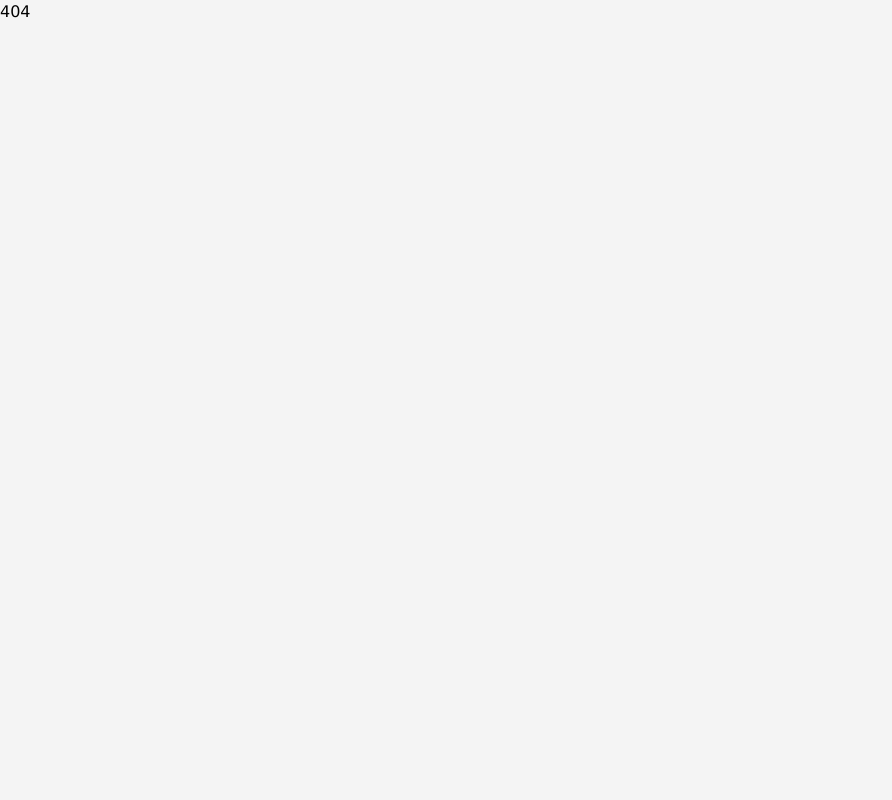
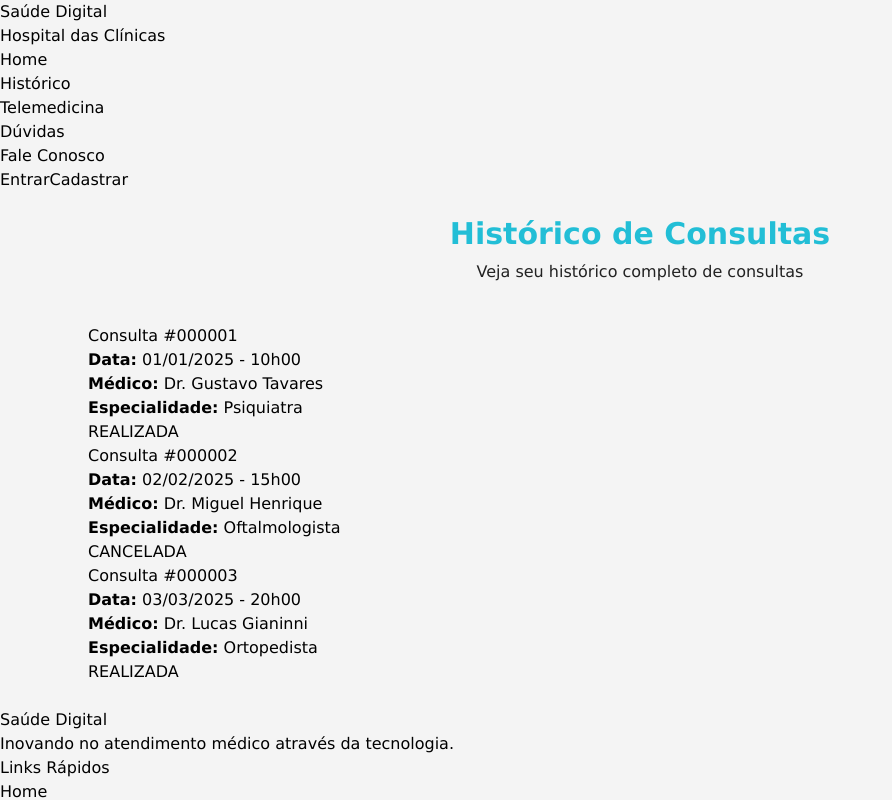
Before and after one commit to Jounaxis/Challenge-Front_end, a React (Vite) app in the folder SaudeDigital_Sprint_3/: page /historico in a window 1280 px wide. Before the commit this address had no page. Shown: the top 800 px of the page, without its empty margins (0-892 px from the left). Built offline with nearby package versions, Linux system fonts and the light colour scheme.

Commit message:
Criação do nosso primeiro arquivo de dados e arquivos de types para typagem

```diff
--- /dev/null
+++ b/SaudeDigital_Sprint_3/src/components/CardsConsulta/index.tsx
@@ -0,0 +1,34 @@
+import type { ConsultaCardProps } from "../../types/ConsultaCardProps";
+
+export default function ConsultaCard({
+  id,
+  data,
+  medico,
+  especialidade,
+  status,
+}: ConsultaCardProps) {
+  const statusClass =
+    status === "REALIZADA"
+      ? "cartao_consulta_status status_realizada"
+      : "cartao_consulta_status status_cancelada";
+
+  return (
+    <div className="cartao_consulta">
+      <h3 className="cartao_consulta_titulo">{`Consulta #${id}`}</h3>
+
+      <div className="cartao_consulta_conteudo">
+        <p className="cartao_consulta_texto">
+          <strong>Data:</strong> {data}
+        </p>
+        <p className="cartao_consulta_texto">
+          <strong>Médico:</strong> {medico}
+        </p>
+        <p className="cartao_consulta_texto">
+          <strong>Especialidade:</strong> {especialidade}
+        </p>
+      </div>
+
+      <span className={statusClass}>{status}</span>
+    </div>
+  );
+}
--- /dev/null
+++ b/SaudeDigital_Sprint_3/src/data/consultas.ts
@@ -0,0 +1,23 @@
+export const consultas = [
+    {
+      id: "000001",
+      data: "01/01/2025 - 10h00",
+      medico: "Dr. Gustavo Tavares",
+      especialidade: "Psiquiatra",
+      status: "REALIZADA",
+    },
+    {
+      id: "000002",
+      data: "02/02/2025 - 15h00",
+      medico: "Dr. Miguel Henrique",
+      especialidade: "Oftalmologista",
+      status: "CANCELADA",
+    },
+    {
+      id: "000003",
+      data: "03/03/2025 - 20h00",
+      medico: "Dr. Lucas Gianinni",
+      especialidade: "Ortopedista",
+      status: "REALIZADA",
+    },
+  ];
--- /dev/null
+++ b/SaudeDigital_Sprint_3/src/pages/Historico/index.tsx
@@ -0,0 +1,30 @@
+import { useEffect } from "react";
+import ConsultaCard from "../../components/CardsConsulta";
+import { consultas } from "../../data/consultas";
+
+export default function Historico() {
+  useEffect(() => {
+    document.title = "Histórico de Consultas - Saúde Digital";
+  }, []);
+
+  return (
+    <main className="max-w-6xl mx-auto p-6">
+      {/* Cabeçalho */}
+      <section className="text-center mb-10">
+        <h2 className="text-3xl font-bold text-[var(--azul-principal)] mb-2">
+          Histórico de Consultas
+        </h2>
+        <p className="text-[var(--cinza-texto-secundario)]">
+          Veja seu histórico completo de consultas
+        </p>
+      </section>
+
+      {/* Lista de consultas */}
+      <section className="container_consultas">
+        {consultas.map((c) => (
+          <ConsultaCard key={c.id} {...c} status={c.status as "REALIZADA" | "CANCELADA"} />
+        ))}
+      </section>
+    </main>
+  );
+}
--- a/SaudeDigital_Sprint_3/src/routes/AppRoutes.tsx
+++ b/SaudeDigital_Sprint_3/src/routes/AppRoutes.tsx
@@ -4,6 +4,7 @@ import Home from "../pages/Home";
 import Error from "../pages/Error";
 import Login from "../pages/Login";
 import App from "../App";
+import Historico from "../pages/Historico";
 
 export const routes = createBrowserRouter ([
   {
@@ -18,6 +19,10 @@ export const routes = createBrowserRouter ([
     {
         path: '/login',
         element: <Login />
+    },
+    {
+        path: '/historico',
+        element: <Historico />
     }
 
     ]
--- /dev/null
+++ b/SaudeDigital_Sprint_3/src/types/ConsultaCardProps.ts
@@ -0,0 +1,7 @@
+export type ConsultaCardProps = {
+  id: string;
+  data: string;
+  medico: string;
+  especialidade: string;
+  status: "REALIZADA" | "CANCELADA";
+};
--- a/package.json
+++ /dev/null
@@ -1,5 +0,0 @@
-{
-  "dependencies": {
-    "react-router-dom": "^7.9.2"
-  }
-}
```
Also changed, not shown: 2 other files (tests, documents, lock files or other folders).
